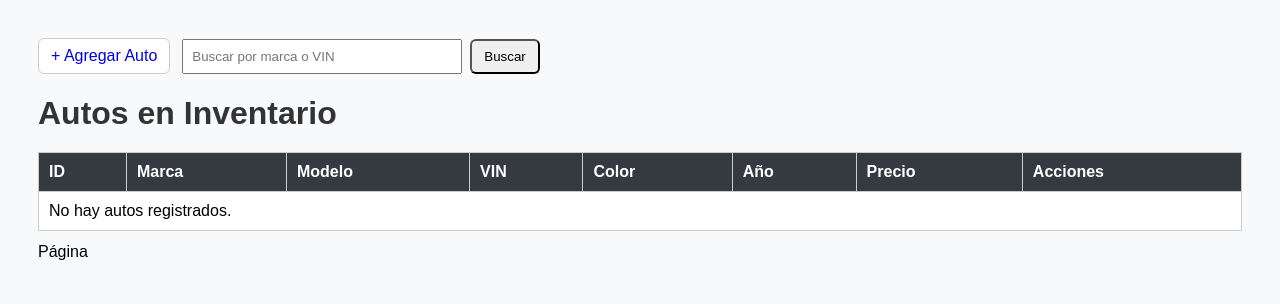
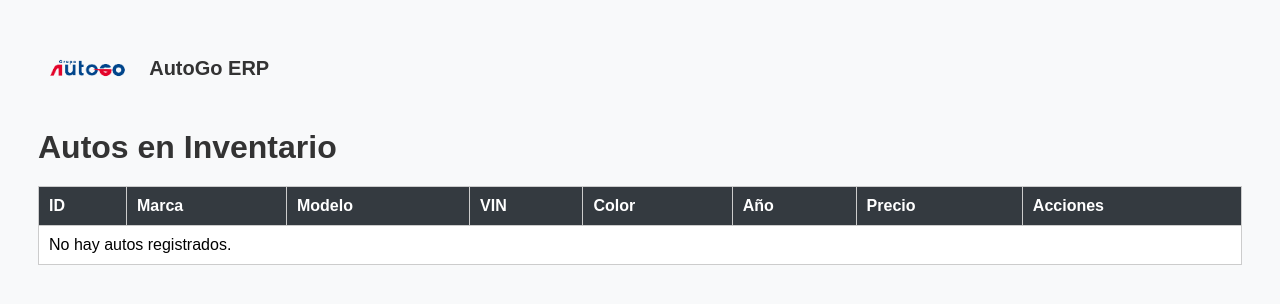
Before and after one commit to mchiari25/autogo-erp-demo, a Python web app: template templates/autos_ui.html in a window 1280 px wide. Shown: the top 304 px of the page. Run offline with Jinja, Linux system fonts and the light colour scheme; the template is opened without the code that fills it, so the values that code supplies are empty.

Commit message:
UI: logo + favicon funcionando (Fase 5 cerrado)

```diff
--- a/templates/autos_ui.html
+++ b/templates/autos_ui.html
@@ -3,40 +3,12 @@
 {% block title %}Listado de Autos{% endblock %}
 
 {% block content %}
-{% set m = request.query_params.get('msg') %}
-{% if m %}
-  <div style="background:#e6ffed;border:1px solid #b7f5c5;color:#1a7f37;padding:8px 12px;margin-bottom:12px;border-radius:6px;">
-    {% if m == 'creado' %}Auto creado correctamente.{% elif m == 'actualizado' %}Auto actualizado correctamente.{% elif m == 'eliminado' %}Auto eliminado.{% else %}{{ m }}{% endif %}
-  </div>
-{% endif %}
+<h1>Autos en Inventario</h1>
 
-<div style="display:flex;gap:12px;align-items:center;margin-bottom:16px;">
-  <a href="/autos-nuevo" style="padding:8px 12px;border:1px solid #ccc;background:#fff;text-decoration:none;border-radius:6px;">+ Agregar Auto</a>
-
-  <form method="get" action="/autos-ui" style="display:flex;gap:8px;align-items:center;margin:0;">
-    <input type="text" name="q" placeholder="Buscar por marca o VIN"
-           value="{{ request.query_params.get('q','') }}"
-           style="padding:8px;width:260px;">
-    <button type="submit" style="padding:8px 12px;border-radius:6px;">Buscar</button>
-    {% if request.query_params.get('q') %}
-      <a href="/autos-ui" style="margin-left:4px;">Limpiar</a>
-    {% endif %}
-    <input type="hidden" name="p" value="{{ p }}">
-  </form>
-</div>
-
-<h1>Autos en Inventario</h1>
 <table>
   <thead>
     <tr>
-            <th>ID</th>
-            <th>Marca</th>
-            <th>Modelo</th>
-            <th>VIN</th>
-            <th>Color</th>
-            <th>Año</th>
-            <th>Precio</th>
-            <th>Acciones</th>
+      <th>ID</th><th>Marca</th><th>Modelo</th><th>VIN</th><th>Color</th><th>Año</th><th>Precio</th><th>Acciones</th>
     </tr>
   </thead>
   <tbody>
@@ -50,7 +22,7 @@
       <td>{{ auto.anio }}</td>
       <td>${{ "%.2f"|format(auto.precio) }}</td>
       <td>
-              <a href="/autos-editar/{{ auto.id }}" style="margin-right:8px;">Editar</a>
+        <a href="/autos-editar/{{ auto.id }}">Editar</a>
         <form method="post" action="/autos-eliminar/{{ auto.id }}" style="display:inline;">
           <button type="submit">Eliminar</button>
         </form>
@@ -61,14 +33,4 @@
     {% endfor %}
   </tbody>
 </table>
-
-<div style="margin-top:12px;display:flex;gap:12px;align-items:center;">
-  {% if p > 1 %}
-    <a href="/autos-ui?p={{ p-1 }}{% if request.query_params.get('q') %}&q={{ request.query_params.get('q') }}{% endif %}">« Anterior</a>
-  {% endif %}
-  <span>Página {{ p }}</span>
-  {% if has_more %}
-    <a href="/autos-ui?p={{ p+1 }}{% if request.query_params.get('q') %}&q={{ request.query_params.get('q') }}{% endif %}">Siguiente »</a>
-  {% endif %}
-</div>
 {% endblock %}
--- a/templates/base.html
+++ b/templates/base.html
@@ -1,11 +1,19 @@
 <!DOCTYPE html>
 <html lang="es">
 <head>
-    <meta charset="UTF-8">
-    <title>{% block title %}AutoGo ERP{% endblock %}</title>
-    <link rel="stylesheet" href="{{ url_for('static', path='css/main.css') }}">
+  <meta charset="UTF-8">
+  <title>{% block title %}AutoGo ERP{% endblock %}</title>
+
+  <!-- Rutas absolutas para evitar problemas -->
+  <link rel="icon" type="image/png" href="/static/images/favicon_autogo.png">
+  <link rel="stylesheet" href="/static/css/main.css">
 </head>
 <body>
-    {% block content %}{% endblock %}
+  <div style="display:flex;align-items:center;gap:12px;padding:10px 0 20px;">
+    <img src="/static/images/logo_autogo.png" alt="AutoGo Logo" style="height:40px;">
+    <h1 style="margin:0;font-size:20px;color:#333">AutoGo ERP</h1>
+  </div>
+
+  {% block content %}{% endblock %}
 </body>
 </html>
```
Lines whose indentation alone changed are shown as unchanged.
